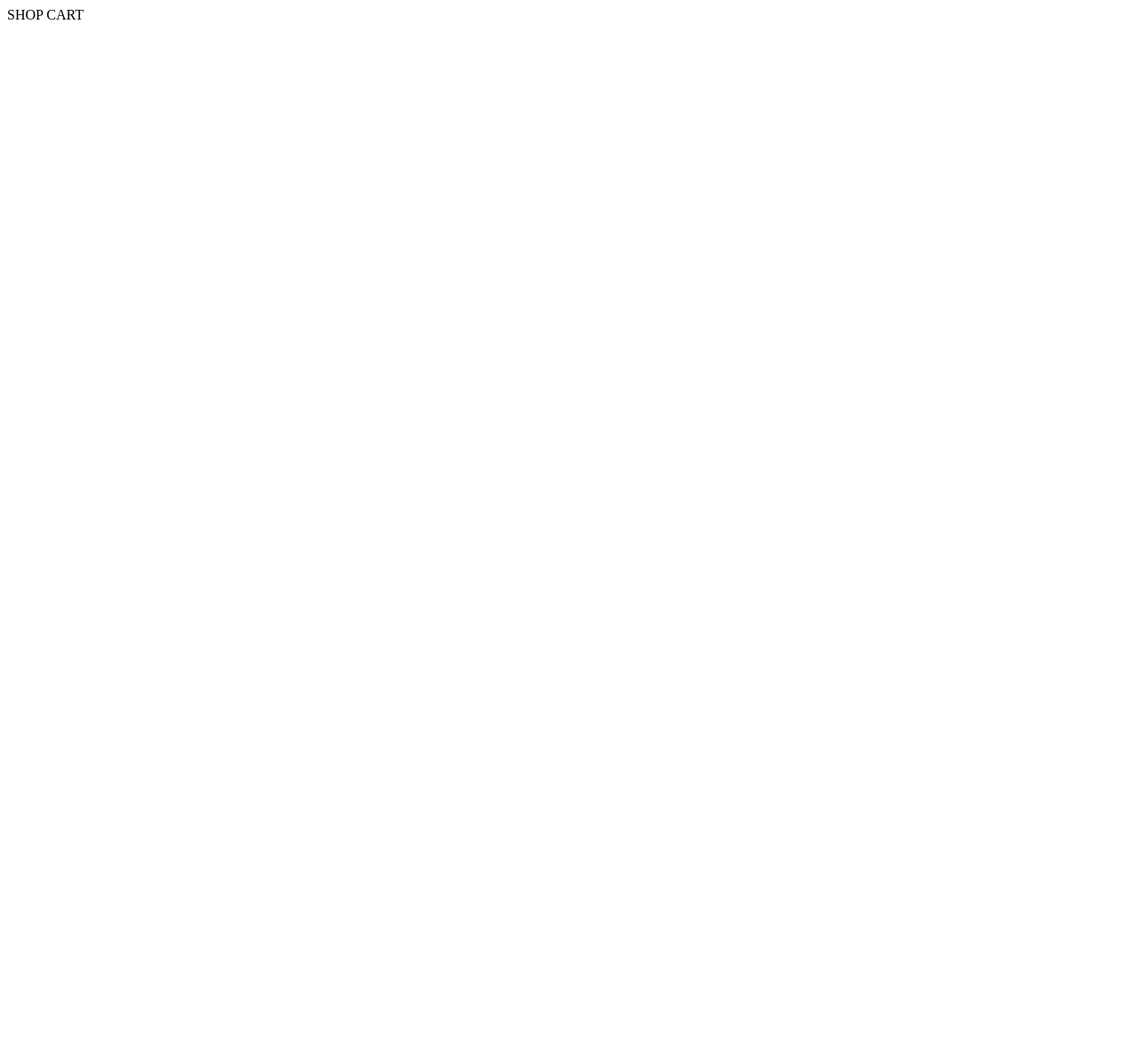
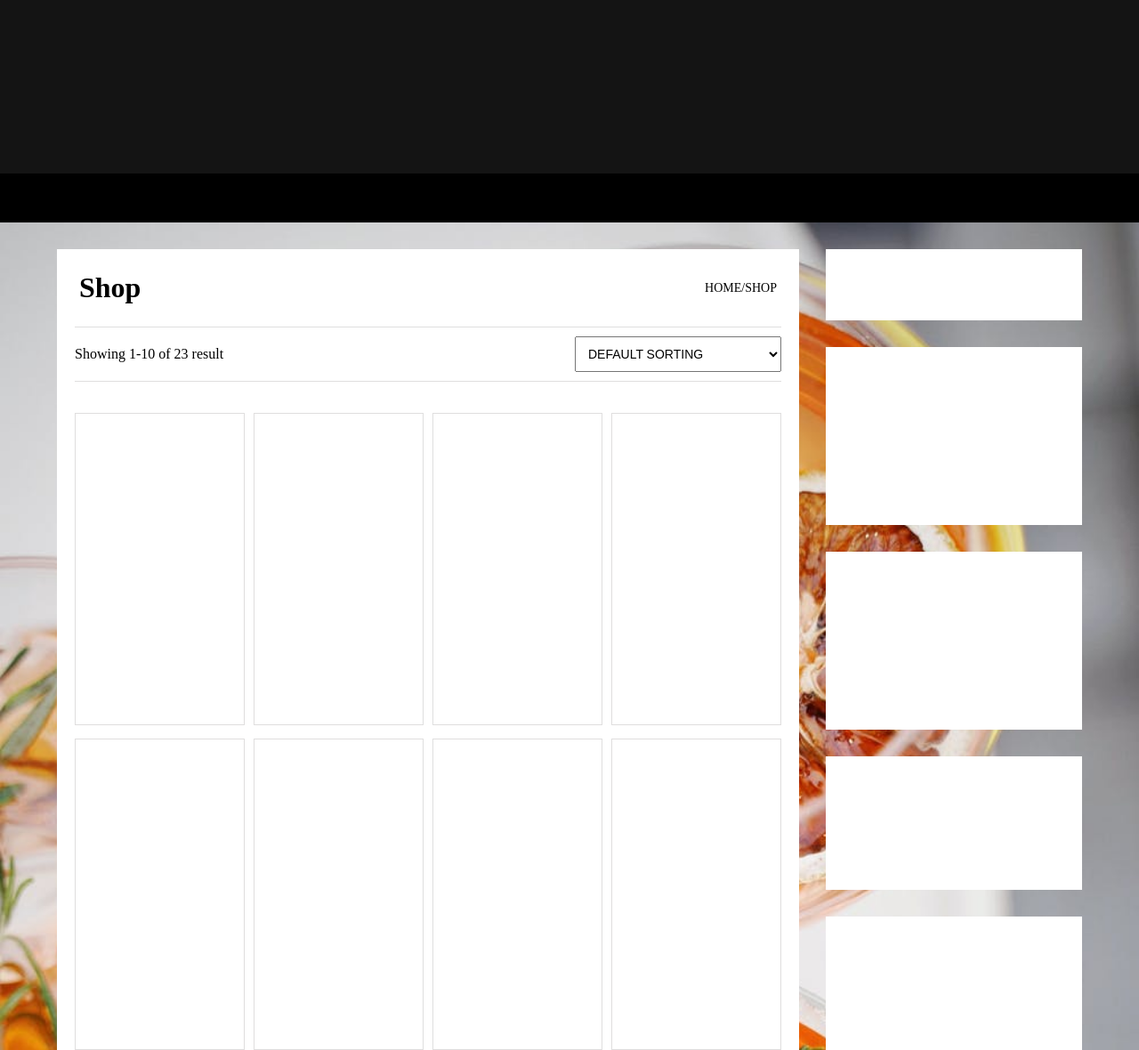
Before and after one commit to s1eepercat/Project_Shop, a website: page index.html in a window 1280 px wide. Shown: the whole page at 89% size. Before the commit the page ends 800 px from the top, so only its background shows below. Drawn offline with Linux system fonts and the light colour scheme.

Commit message:
Empty layout built with flexbox / css grid

```diff
--- a/index.html
+++ b/index.html
@@ -3,24 +3,55 @@
 
 <head>
     <meta charset="UTF-8">
-
-    <link rel="stylesheet" href="style.css">
+    <!-- <link href="https://fonts.googleapis.com/css?family=Josefin+Sans:300,400,400i|Nunito:300,300i" rel="stylesheet"> -->
+    <link rel="stylesheet" href="styles/style.css">
     <title>Project Shop</title>
 </head>
 
 <body>
 
-    <nav>
-        <a>SHOP</a>
-        <a>CART</a>
-    </nav>
+    <header>
+        <nav></nav>
+    </header>
 
     <section>
+        <div class='section--container'>
+            <main>
+                <div class='title--container'>
+                    <h2 class='title--directory'>Shop</h2>
+                    <a class='title--route'>HOME/SHOP</a>
+                </div>
 
+                <div class='sorting--container'>
 
+                    <label class='sorting--label' for="sorting">Showing 1-10 of 23 result</label>
+                    <select class='sorting--select' name="sorting">
+                        <option value="default">DEFAULT SORTING</option>
+                    </select>
 
+                </div>
+
+                <div class='items--container'>
+                    <div class='items--item'></div>
+                    <div class='items--item'></div>
+                    <div class='items--item'></div>
+                    <div class='items--item'></div>
+                    <div class='items--item'></div>
+                    <div class='items--item'></div>
+                    <div class='items--item'></div>
+                    <div class='items--item'></div>
+                </div>
+            </main>
+
+            <aside>
+                <div class='aside--box-1'></div>
+                <div class='aside--box-2'></div>
+                <div class='aside--box-3'></div>
+                <div class='aside--box-4'></div>
+                <div class='aside--box-5'></div>
+            </aside>
+        </div>
     </section>
-
 
 </body>
 
--- /dev/null
+++ b/styles/style.css
@@ -0,0 +1,144 @@
+html {
+    box-sizing: border-box;
+    font-size: 62.5%; /* 1rem = 10px*/
+}
+
+/* 'Nunito', sans-serif; */
+/* 'Josefin Sans', sans-serif; */
+
+/* Reset */
+*,
+*::before,
+*::after {
+    margin: 0;
+    padding: 0;
+    box-sizing: inherit;
+}
+
+/* Header */
+header {
+    height: 25rem;
+    background-color: rgb(20,20,20);
+    display: flex;
+    flex-direction: column;
+    justify-content: flex-end;
+}
+
+nav {
+    height: 5.5rem;
+    background-color: black
+}
+
+/* Section */
+section {
+    background-image: url('../images/bg.jpeg');
+    background-size: cover;
+    display: flex;
+    justify-content: center;
+}
+
+.section--container {
+    width: 90%;
+    margin-top: 3rem;
+
+    display: grid;
+    grid-gap: 30px;
+    grid-template-columns: auto 25%;
+}
+
+/* Section left part */
+main {
+    background-color: white;
+    grid-row: 1/-1;
+    grid-column: 1/2;
+
+    display: flex;
+    flex-direction: column;
+}
+
+.title--container {
+    display: flex;
+    justify-content: space-between;
+    align-items: center;
+}
+
+.title--directory {
+    font-size: 3.2rem;
+    padding: 2.5rem 2.5rem;
+}
+
+.title--route {
+    font-size: 1.4rem;
+    padding: 2.5rem 2.5rem;
+}
+
+.sorting--container {
+    display: flex;
+    justify-content: space-between;
+    align-items: center;
+
+    border: 1px solid rgba(192, 189, 189,.5);
+    border-left: none;
+    border-right: none;
+
+    padding: 1rem 0rem;
+    margin: 0rem 2rem;
+}
+
+.sorting--label {
+    font-size: 1.6rem;
+}
+
+.sorting--select {
+    padding: 1rem;
+    font-size: 1.4rem;
+    padding-right: 7rem
+}
+
+.items--container {
+    padding: 3.5rem 2rem;
+    padding-bottom: 0;
+    flex-grow : 1;
+
+    display: grid;
+    grid-template-rows: repeat(2,auto);
+    grid-template-columns: repeat(4,auto);
+    grid-row-gap: 1.5rem;
+    grid-column-gap: 1rem;
+}
+
+.items--item {
+    border: 1px solid rgba(192, 189, 189,.5);
+}
+
+/* Section right part */
+aside {
+    display: grid;
+    grid-template-rows: 8rem repeat(2,20rem) repeat(2,15rem);
+    grid-gap: 3rem;
+}
+
+.aside--box-1 {
+    background-color: white;
+    grid-row: 1/2;
+}
+
+.aside--box-2 {
+    background-color: white;
+    grid-row: 2/3;
+}
+
+.aside--box-3 {
+    background-color: white;
+    grid-row: 3/4;
+}
+
+.aside--box-4 {
+    background-color: white;
+    grid-row: 4/5;
+}
+
+.aside--box-5 {
+    background-color: white;
+    grid-row: 5/6;
+}
```
Also changed, not shown: package.json (added, +23 -0 lines), images/bg.jpeg (added), style.css (deleted), 2 other files.
